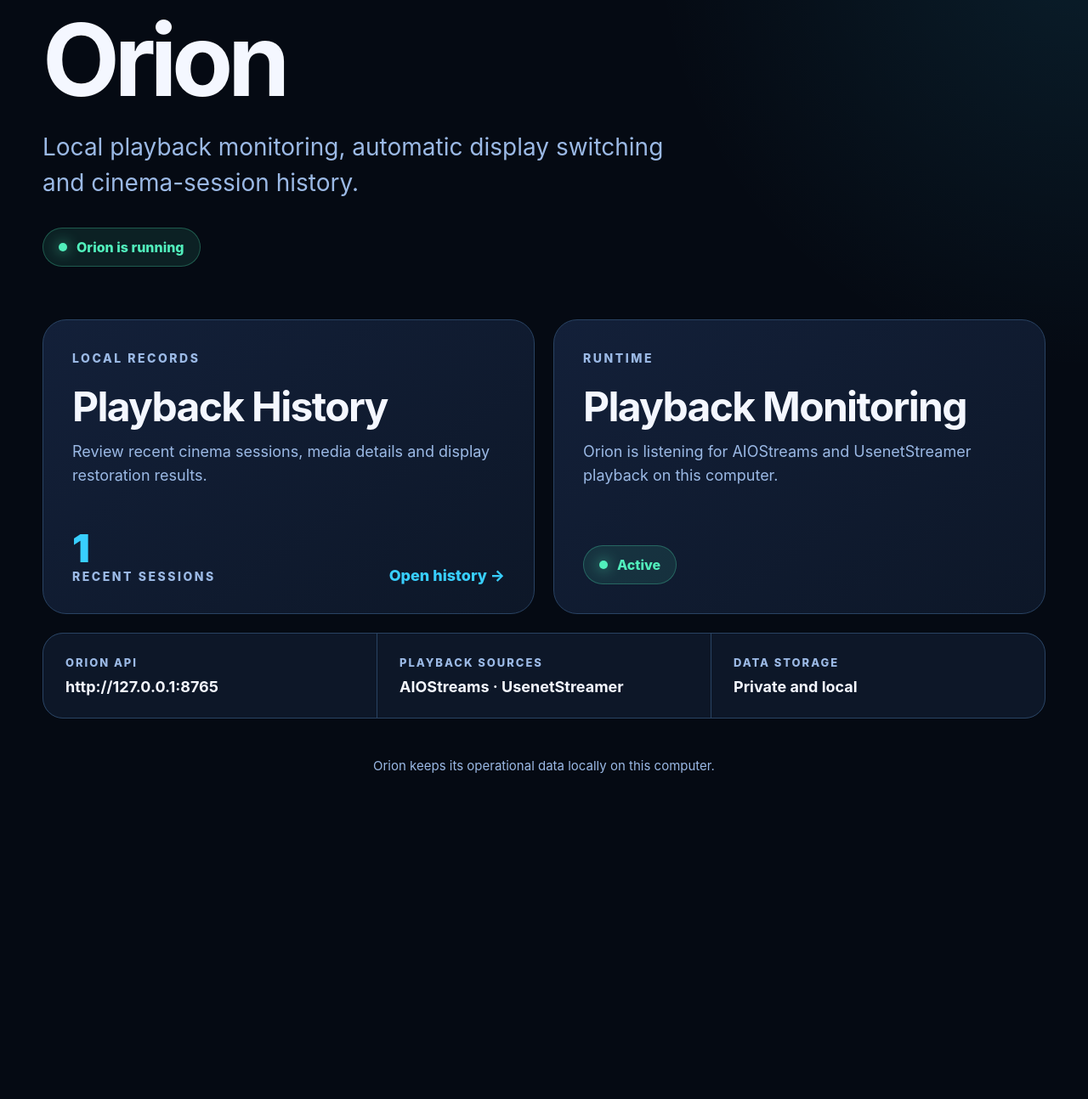
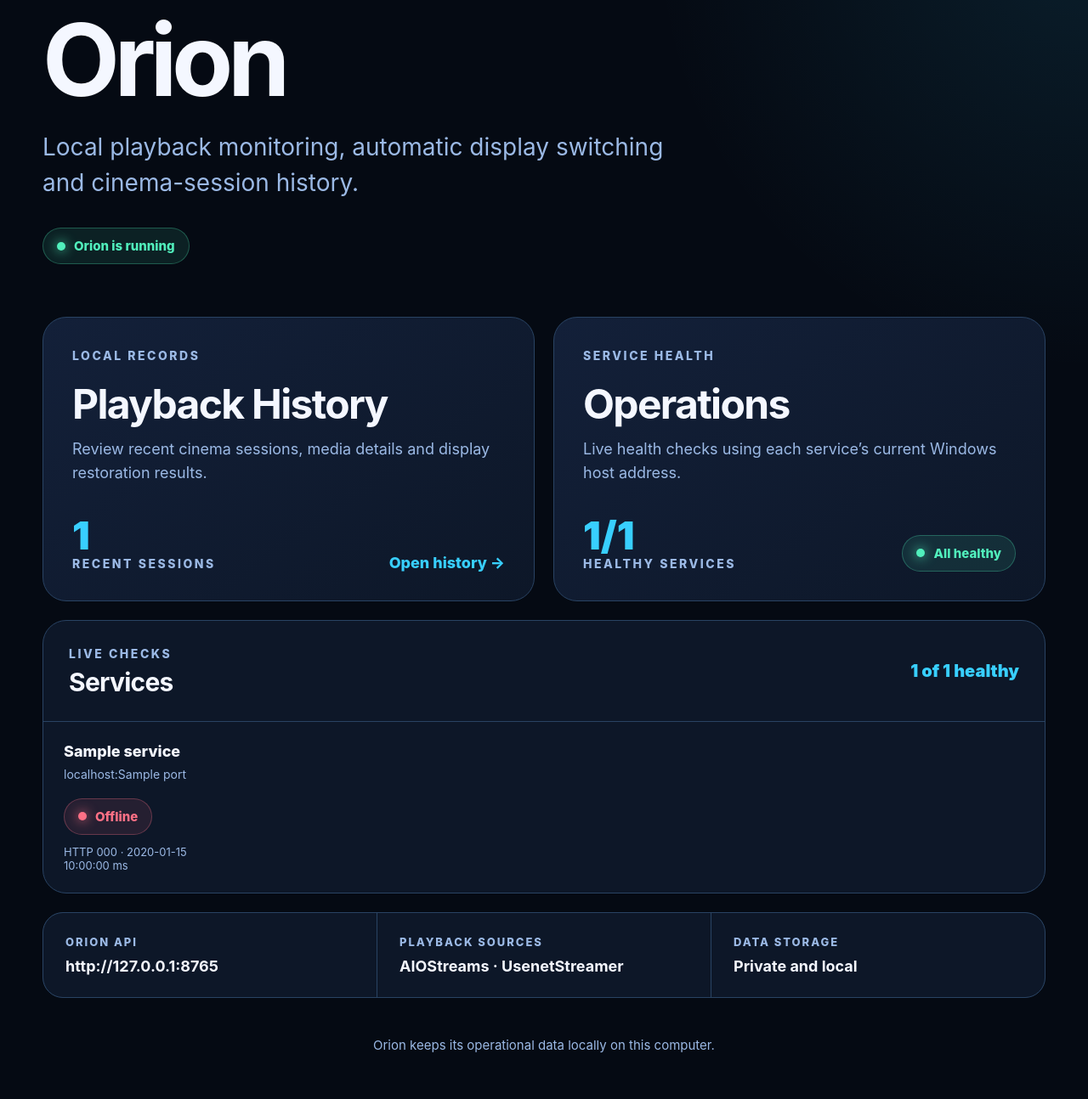
Before and after one commit to tricksterdude/Orion, a Python web app: template app/api/templates/home.html in a window 1280 px wide. Shown: the part 75-1369 px from the top of the page at 85% size. Before the commit the page ends 986 px from the top, so only its background shows below. Run offline with Jinja, Linux system fonts and the light colour scheme; the template is opened without the code that fills it: most values are stand-ins (such as "Sample title", 1, 10 or a date in 2020).

Commit message:
Show live service health on Orion home page

```diff
--- a/app/api/templates/home.html
+++ b/app/api/templates/home.html
@@ -19,6 +19,7 @@
             --muted: #9bb9e5;
             --cyan: #38cfff;
             --green: #51efbc;
+            --red: #ff7085;
         }
 
         * {
@@ -73,25 +74,39 @@
             line-height: 1.5;
         }
 
-        .status {
+        .pill {
             display: inline-flex;
             align-items: center;
-            gap: 11px;
-            margin-top: 32px;
-            padding: 12px 18px;
-            border: 1px solid rgba(81, 239, 188, 0.28);
+            gap: 10px;
+            width: fit-content;
+            padding: 11px 16px;
             border-radius: 999px;
-            background: rgba(81, 239, 188, 0.10);
-            color: var(--green);
+            font-size: 15px;
             font-weight: 800;
         }
 
-        .status-dot {
+        .pill-healthy {
+            border: 1px solid rgba(81, 239, 188, 0.28);
+            background: rgba(81, 239, 188, 0.10);
+            color: var(--green);
+        }
+
+        .pill-offline {
+            border: 1px solid rgba(255, 112, 133, 0.30);
+            background: rgba(255, 112, 133, 0.10);
+            color: var(--red);
+        }
+
+        .dot {
             width: 10px;
             height: 10px;
             border-radius: 50%;
-            background: var(--green);
-            box-shadow: 0 0 16px rgba(81, 239, 188, 0.8);
+            background: currentColor;
+            box-shadow: 0 0 14px currentColor;
+        }
+
+        .orion-status {
+            margin-top: 32px;
         }
 
         .cards {
@@ -117,11 +132,15 @@
             text-decoration: none;
         }
 
-        .card-link {
+        .card-inner {
             display: flex;
             flex-direction: column;
             justify-content: space-between;
+            height: 100%;
             padding: 34px;
+        }
+
+        .card-link {
             transition:
                 transform 160ms ease,
                 border-color 160ms ease;
@@ -137,7 +156,7 @@
             outline-offset: 4px;
         }
 
-        .card-label {
+        .label {
             color: var(--muted);
             font-size: 14px;
             font-weight: 800;
@@ -166,7 +185,7 @@
             margin-top: 36px;
         }
 
-        .session-count {
+        .large-number {
             color: var(--cyan);
             font-size: 46px;
             font-weight: 900;
@@ -177,6 +196,72 @@
             color: var(--cyan);
             font-size: 18px;
             font-weight: 800;
+        }
+
+        .services-panel {
+            margin-top: 22px;
+            overflow: hidden;
+            border: 1px solid var(--border);
+            border-radius: 28px;
+            background: var(--surface);
+        }
+
+        .services-header {
+            display: flex;
+            align-items: center;
+            justify-content: space-between;
+            gap: 24px;
+            padding: 28px 30px;
+            border-bottom: 1px solid var(--border);
+        }
+
+        .services-header h2 {
+            margin: 6px 0 0;
+            font-size: 30px;
+            letter-spacing: -0.025em;
+        }
+
+        .services-summary {
+            color: var(--cyan);
+            font-size: 20px;
+            font-weight: 900;
+            white-space: nowrap;
+        }
+
+        .service-list {
+            display: grid;
+            grid-template-columns: repeat(5, minmax(0, 1fr));
+        }
+
+        .service {
+            min-width: 0;
+            padding: 24px;
+            border-right: 1px solid var(--border);
+        }
+
+        .service:last-child {
+            border-right: 0;
+        }
+
+        .service-name {
+            display: block;
+            overflow-wrap: anywhere;
+            font-size: 18px;
+            font-weight: 850;
+        }
+
+        .service-port {
+            display: block;
+            margin: 8px 0 20px;
+            color: var(--muted);
+            font-size: 14px;
+        }
+
+        .service-response {
+            display: block;
+            margin-top: 12px;
+            color: var(--muted);
+            font-size: 13px;
         }
 
         .details {
@@ -217,6 +302,18 @@
             font-size: 15px;
         }
 
+        @media (max-width: 980px) {
+            .service-list {
+                grid-template-columns:
+                    repeat(2, minmax(0, 1fr));
+            }
+
+            .service {
+                border-right: 1px solid var(--border);
+                border-bottom: 1px solid var(--border);
+            }
+        }
+
         @media (max-width: 760px) {
             .page {
                 width: min(100% - 24px, 1180px);
@@ -228,8 +325,23 @@
                 margin-top: 44px;
             }
 
+            .services-header {
+                align-items: flex-start;
+                flex-direction: column;
+            }
+
+            .service-list,
             .details {
                 grid-template-columns: 1fr;
+            }
+
+            .service {
+                border-right: 0;
+                border-bottom: 1px solid var(--border);
+            }
+
+            .service:last-child {
+                border-bottom: 0;
             }
 
             .card {
@@ -253,16 +365,17 @@
                 switching and cinema-session history.
             </p>
 
-            <div class="status">
-                <span class="status-dot"></span>
+            <div class="pill pill-healthy orion-status">
+                <span class="dot"></span>
                 Orion is running
             </div>
         </header>
 
         <section class="cards">
             <a class="card card-link" href="/history/view">
+                <div class="card-inner">
                     <div>
-                    <span class="card-label">
+                        <span class="label">
                             Local records
                         </span>
 
@@ -276,10 +389,11 @@
 
                     <div class="card-footer">
                         <div>
-                        <div class="session-count">
+                            <div class="large-number">
                                 {{ session_count }}
                             </div>
-                        <span class="card-label">
+
+                            <span class="label">
                                 Recent sessions
                             </span>
                         </div>
@@ -288,29 +402,97 @@
                             Open history →
                         </span>
                     </div>
+                </div>
             </a>
 
-            <section class="card card-link">
+            <section class="card">
+                <div class="card-inner">
                     <div>
-                    <span class="card-label">
-                        Runtime
+                        <span class="label">
+                            Service health
                         </span>
 
-                    <h2>Playback Monitoring</h2>
+                        <h2>Operations</h2>
 
                         <p>
-                        Orion is listening for AIOStreams and
-                        UsenetStreamer playback on this computer.
+                            Live health checks using each service’s
+                            current Windows host address.
                         </p>
                     </div>
 
                     <div class="card-footer">
-                    <span class="status">
-                        <span class="status-dot"></span>
-                        Active
+                        <div>
+                            <div class="large-number">
+                                {{ healthy_count }}/{{ services|length }}
+                            </div>
+
+                            <span class="label">
+                                Healthy services
                             </span>
                         </div>
+
+                        {% if healthy_count == services|length %}
+                            <span class="pill pill-healthy">
+                                <span class="dot"></span>
+                                All healthy
+                            </span>
+                        {% else %}
+                            <span class="pill pill-offline">
+                                <span class="dot"></span>
+                                Attention needed
+                            </span>
+                        {% endif %}
+                    </div>
+                </div>
             </section>
+        </section>
+
+        <section class="services-panel">
+            <header class="services-header">
+                <div>
+                    <span class="label">Live checks</span>
+                    <h2>Services</h2>
+                </div>
+
+                <div class="services-summary">
+                    {{ healthy_count }} of {{ services|length }} healthy
+                </div>
+            </header>
+
+            <div class="service-list">
+                {% for service in services %}
+                    <article class="service">
+                        <span class="service-name">
+                            {{ service.name }}
+                        </span>
+
+                        <span class="service-port">
+                            localhost:{{ service.port }}
+                        </span>
+
+                        {% if service.healthy %}
+                            <span class="pill pill-healthy">
+                                <span class="dot"></span>
+                                Healthy
+                            </span>
+                        {% else %}
+                            <span class="pill pill-offline">
+                                <span class="dot"></span>
+                                Offline
+                            </span>
+                        {% endif %}
+
+                        <span class="service-response">
+                            {% if service.response_time is not none %}
+                                HTTP {{ service.status_code }}
+                                · {{ service.response_time }} ms
+                            {% else %}
+                                No response
+                            {% endif %}
+                        </span>
+                    </article>
+                {% endfor %}
+            </div>
         </section>
 
         <section class="details">
```
Also changed, not shown: app/api/routes.py (+12 -0 lines), app/api/service_status.py (added, +94 -0 lines), tests/test_home_page.py (+49 -2 lines), tests/test_service_status.py (added, +80 -0 lines). Lines whose indentation alone changed are shown as unchanged.
